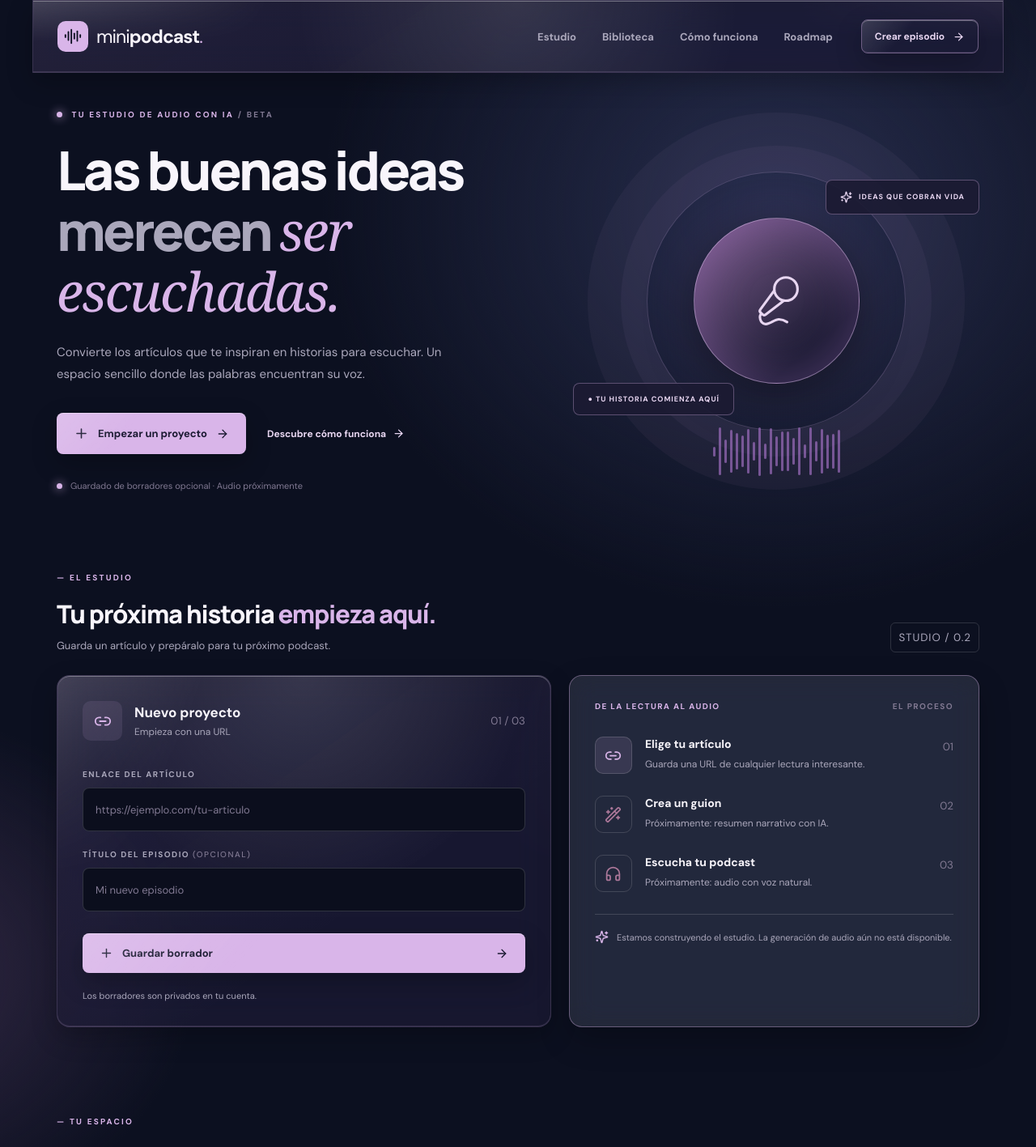
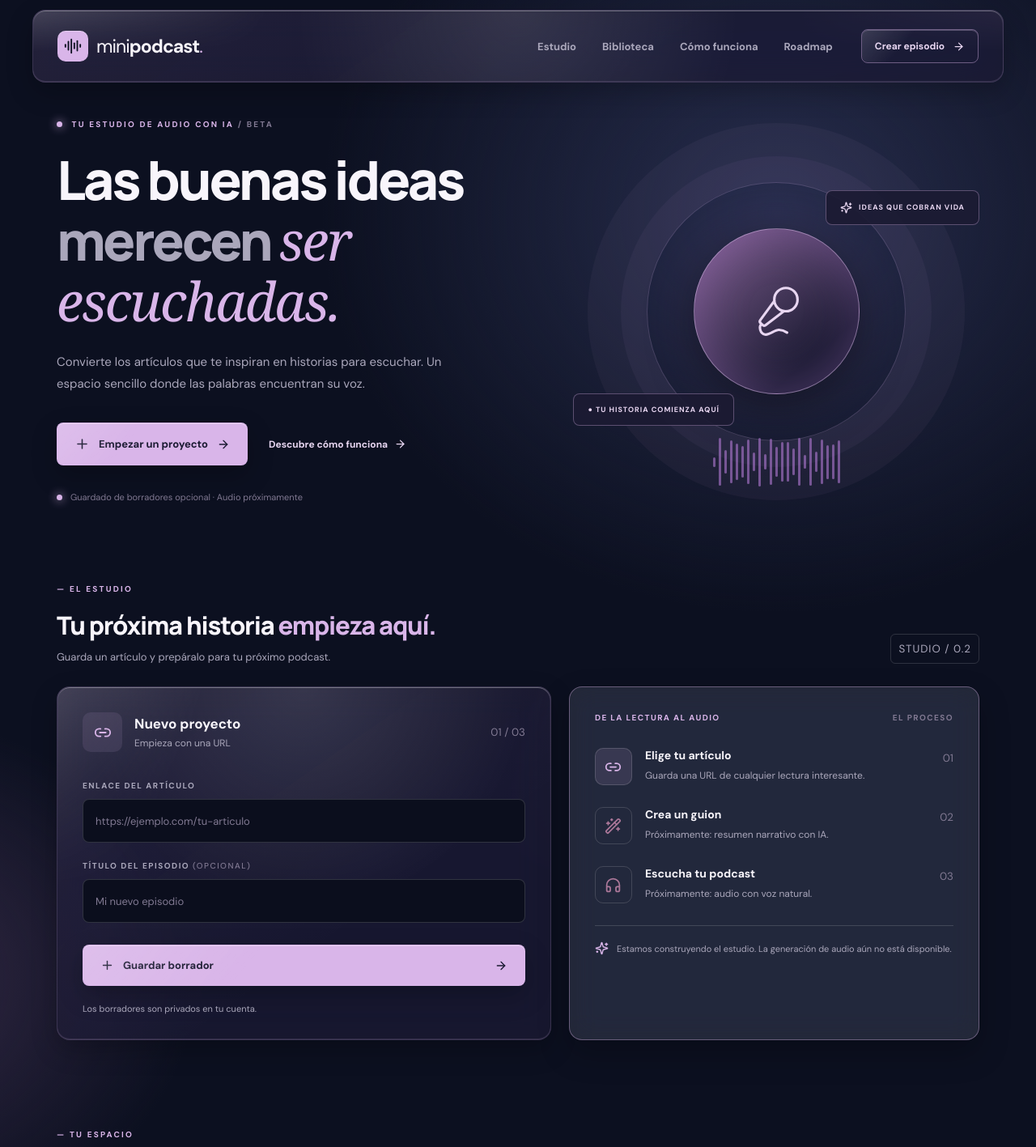
Before and after one commit to blex-ing/mini_podcast, a React (Vite) app in the folder web/: page / in a window 1280 px wide. Shown: the top 1417 px of the page at 81% size. Built offline with nearby package versions, Linux system fonts and the light colour scheme; no server answers.

Commit message:
style(glass): refine navigation and highlighted controls; preserve roadmap access on mobile

```diff
--- a/web/src/styles/primitives.css
+++ b/web/src/styles/primitives.css
@@ -165,3 +165,32 @@
 @supports not ((-webkit-backdrop-filter: blur(1px)) or (backdrop-filter: blur(1px))) {
   .ui-hybrid-glass { background: var(--color-surface); }
 }
+
+/* Hybrid glass adoption: only the shell, primary input panel and key actions. */
+.nav.ui-hybrid-glass {
+  margin-top: var(--space-3);
+  border-radius: var(--radius-panel);
+  border-color: var(--glass-hybrid-edge-soft);
+}
+.nav.ui-hybrid-glass .brand-icon {
+  box-shadow: inset 0 1px 0 var(--glass-hybrid-edge);
+}
+.editor.ui-hybrid-glass {
+  border-radius: var(--radius-panel);
+}
+.roadmap-main-stat.ui-hybrid-glass {
+  border-radius: var(--radius-panel);
+}
+.primary.ui-hybrid-control {
+  border: 1px solid var(--glass-hybrid-edge-soft);
+}
+.nav-cta.ui-hybrid-control,
+.roadmap-filter button.selected {
+  box-shadow: inset 0 1px 0 var(--glass-hybrid-edge-soft);
+}
+@media (max-width: 580px) {
+  .nav.ui-hybrid-glass { margin-top: var(--space-2); }
+  /* Keep the Roadmap link accessible in compact navigation. */
+  .nav nav a:last-child { display: inline-flex; }
+  .nav nav a:nth-child(3) { display: none; }
+}
```
